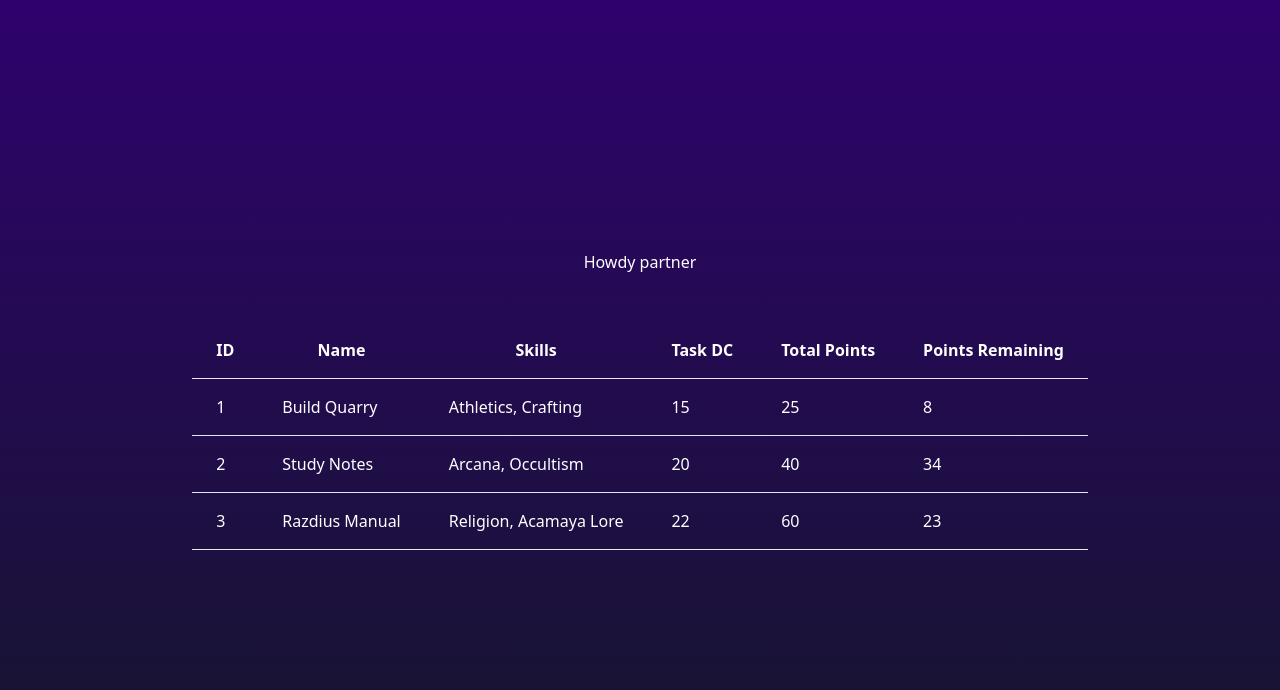
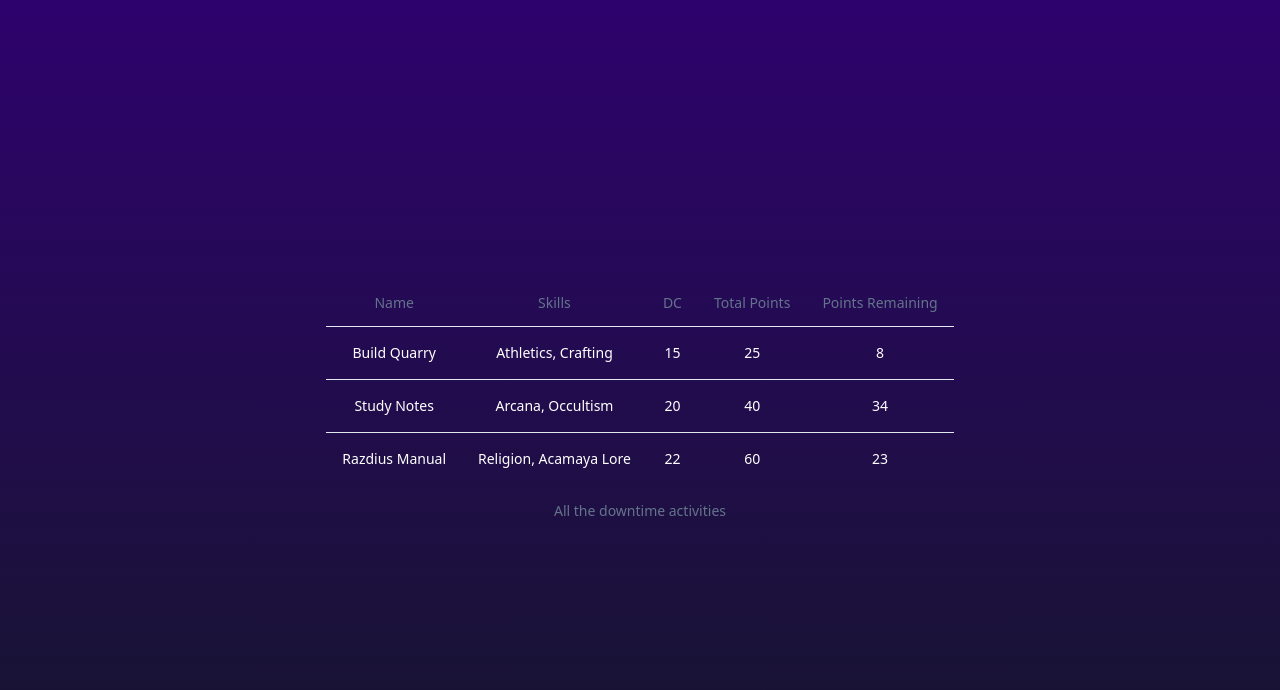
Before and after one commit to ChrisStuntz/ExpCo, a Next.js app: page / in a window 1280 px wide. Shown: the top 690 px of the page. Built offline with nearby package versions, Linux system fonts and the light colour scheme.

Commit message:
Add in shadui table for mock data

```diff
--- a/src/app/page.tsx
+++ b/src/app/page.tsx
@@ -1,4 +1,15 @@
 import Link from "next/link";
+
+import {
+  Table,
+  TableBody,
+  TableCaption,
+  TableCell,
+  TableHead,
+  TableHeader,
+  TableRow,
+} from "~/components/ui/table"
+
 
 const mockTasks = [
   {
@@ -31,32 +42,32 @@ export default function HomePage() {
   return (
     <main className="flex min-h-screen flex-col items-center justify-center bg-gradient-to-b from-[#2e026d] to-[#15162c] text-white">
       <div className="container flex flex-col items-center justify-center gap-12 px-4 py-4">
-        <h2>Howdy partner</h2>
-        <div className="flex flex-col">
-          <table className="min-w-full justify-center">
-            <thead className="border-b">
-              <tr className="">
-                <th scope="col" className="px-6 py-4">ID</th>
-                <th scope="col" className="px-6 py-4">Name</th>
-                <th scope="col" className="px-6 py-4">Skills</th>
-                <th scope="col" className="px-6 py-4">Task DC</th>
-                <th scope="col" className="px-6 py-4">Total Points</th>
-                <th scope="col" className="px-6 py-4">Points Remaining</th>
-              </tr>
-            </thead>
-            <tbody className="">
-              {mockTasks.map((task) => (
-                <tr key={task.id} className="justify-center border-b">
-                  <td className="px-6 py-4">{task.id}</td>
-                  <td className="px-6 py-4">{task.name}</td>
-                  <td className="px-6 py-4">{task.skills}</td>
-                  <td className="px-6 py-4">{task.dc}</td>
-                  <td className="px-6 py-4">{task.total_points}</td>
-                  <td className="px-6 py-4">{task.points_remaining}</td>
-                </tr>
-              ))}
-            </tbody>
-          </table>
+        <div className="flex">
+        <Table>
+          <TableCaption>All the downtime activities</TableCaption>
+          <TableHeader>
+            <TableRow>
+              <TableHead className="text-center">Name</TableHead>
+              <TableHead className="text-center">Skills</TableHead>
+              <TableHead className="text-center">DC</TableHead>
+              <TableHead className="text-center">Total Points</TableHead>
+              <TableHead className="text-center">Points Remaining</TableHead>
+            </TableRow>
+          </TableHeader>
+          <TableBody>
+            {
+              mockTasks.map((task) => (
+                <TableRow key={task.id}>
+                  <TableCell className="text-center">{task.name}</TableCell>
+                  <TableCell className="text-center">{task.skills}</TableCell>
+                  <TableCell className="text-center">{task.dc}</TableCell>
+                  <TableCell className="text-center">{task.total_points}</TableCell>
+                  <TableCell className="text-center">{task.points_remaining}</TableCell>
+                </TableRow>
+              ))
+            }
+          </TableBody>
+        </Table>
         </div>
       </div>
     </main>
```
